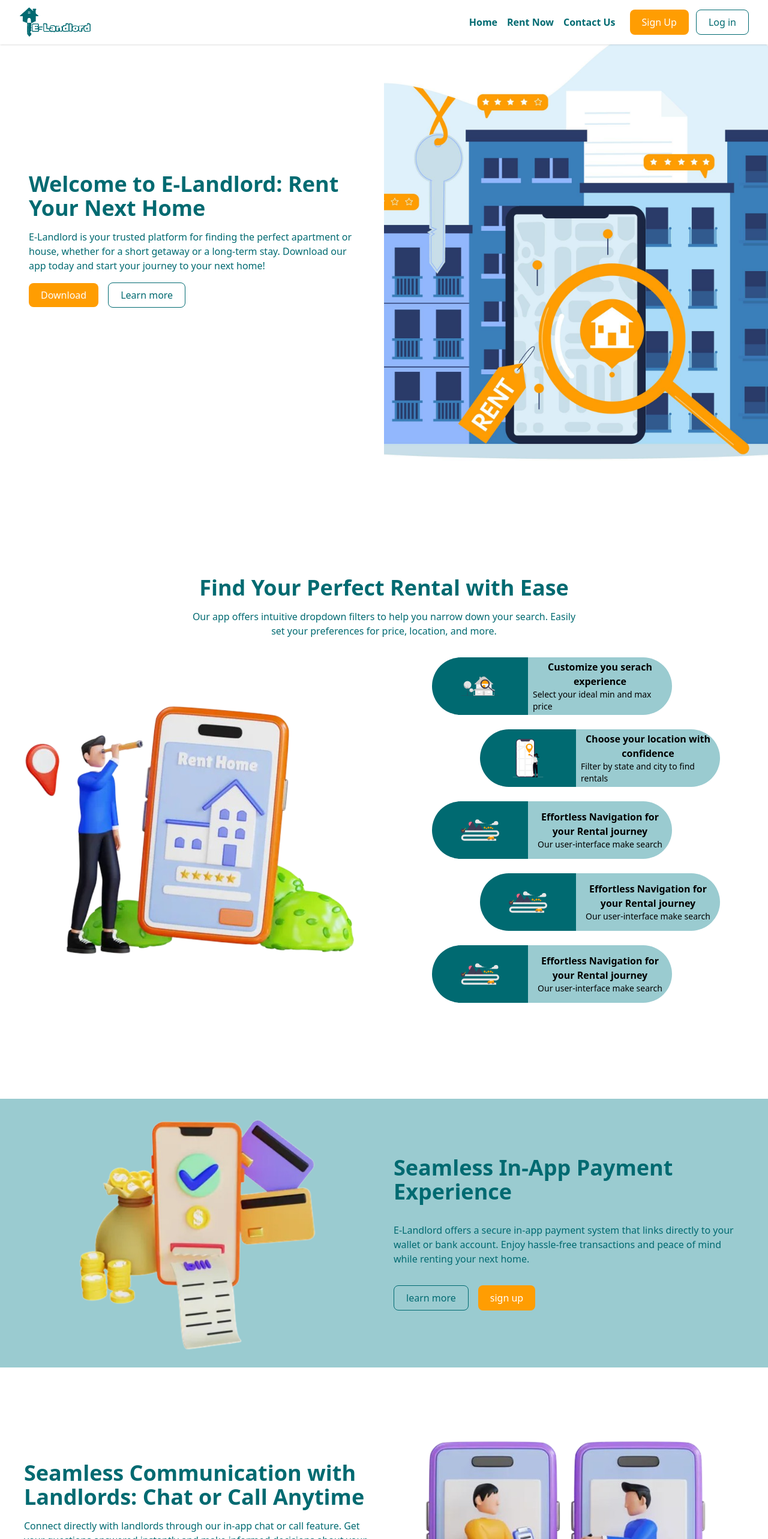
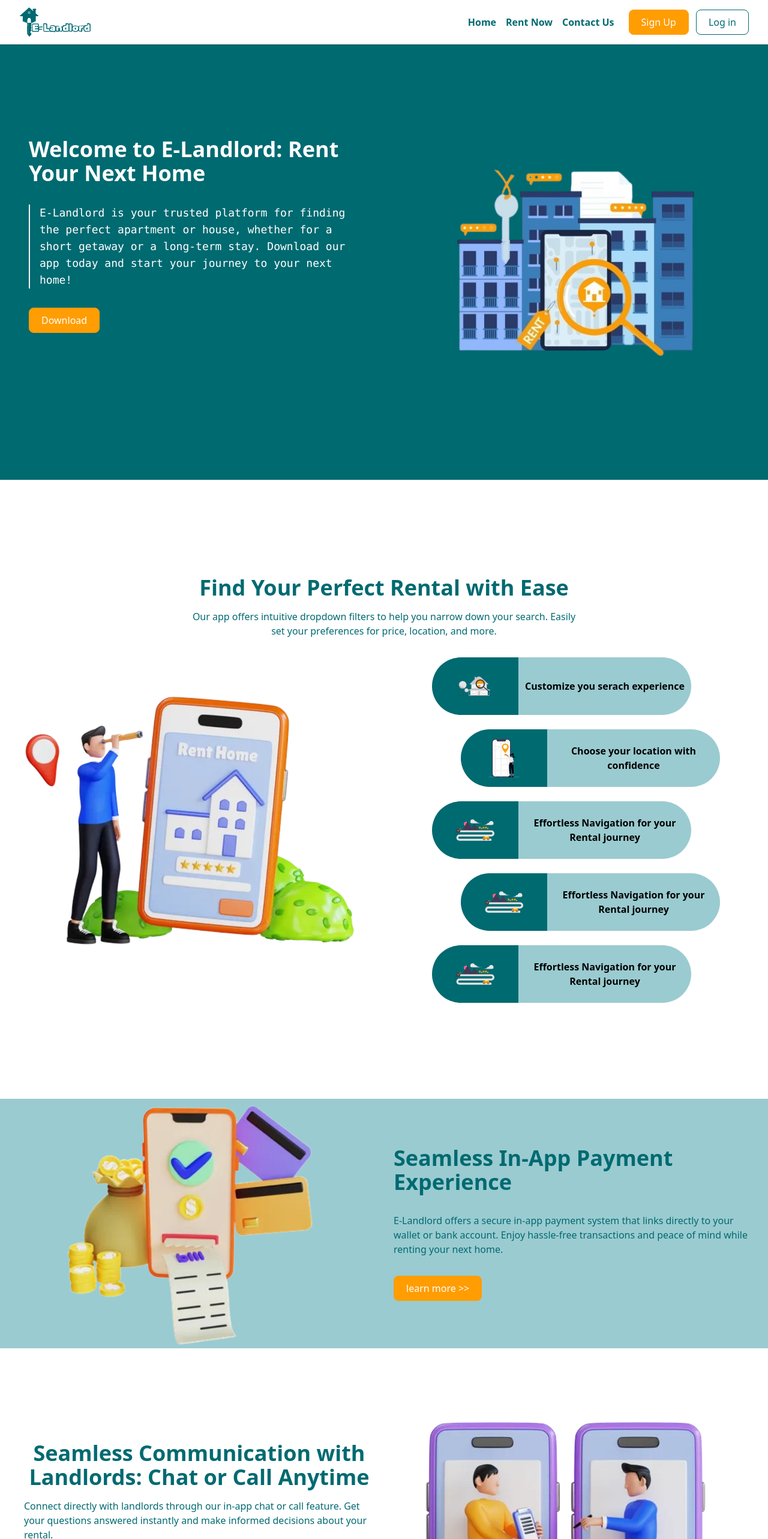
Before and after one commit to Hollajay/E-landlord-web, a React (Vite) app: page / in a window 1280 px wide. Shown: the top 2566 px of the page at 60% size. Built offline with nearby package versions, Linux system fonts and the light colour scheme.

Commit message:
new update

```diff
--- a/src/App.css
+++ b/src/App.css
@@ -1,4 +1,5 @@
 
 #root {
   max-width: 1280px;
+  margin: 0 auto;
 }
--- a/src/components/Button.tsx
+++ b/src/components/Button.tsx
@@ -6,7 +6,7 @@ interface buttonProps {
 
 export const Button = ({title, bgVariant }: buttonProps) => {
   return (
-    <button className={`px-5 py-2 rounded-lg font-medium  ${bgVariant === 'primary' ? 'bg-[#006A71]  text-[#F2EFE7]  ' :  bgVariant === 'secondary' ? 'bg-[#ff9d02] text-[#fff] ' : 'border border-[#006A71] text-[#006A71] '}  `}>
+    <button className={`px-5 py-2 rounded-lg font-medium  ${bgVariant === 'primary' ? 'bg-[#006A71]  text-[#F2EFE7]  ' :  bgVariant === 'secondary' ? 'bg-[#ff9d02] border border-[#ff9d02] text-[#fff] ' : 'border border-[#006A71] text-[#006A71] '}  `}>
       {title}
     </button>
   )
--- a/src/components/Footer.tsx
+++ b/src/components/Footer.tsx
@@ -7,13 +7,13 @@ import appleplay from "../assets/icon/apple (3).svg";
 
 export const Footer = () => {
   return (
-    <div className="p-12 w-full bg-[#006A71] relative mt-48 rounded-t-[50px]">
-      <div className="absolute top-[-35%] left-0 w-full ">
+    <div className="py-12 md:px-12 px-4 w-full bg-[#006A71] relative lg:mt-48 mt-44 lg:rounded-t-[50px]">
+      <div className="absolute lg:top-[-35%] top-[-17%] left-0 w-full ">
         <Newletter />
       </div>
 
       <div className=" grid grid-cols-[repeat(auto-fill,minmax(250px,1fr))] gap-4 w-full py-14 ">
-        <div className="flex flex-col">
+        <div className="flex flex-col gap-4">
           <div>
             <Icon type="logo" fill="#9ACBD0" />
           </div>
@@ -25,7 +25,7 @@ export const Footer = () => {
           <p></p>
         </div>
 
-        <div className="flex justify-center">
+        <div className="flex lg:justify-center">
           <ul className="text-lg text-[#9ACBD0] space-y-3">
             <li>About us</li>
             <li>Contact Us</li>
@@ -35,7 +35,7 @@ export const Footer = () => {
           </ul>
         </div>
 
-        <div className="flex justify-center">
+        <div className="flex lg:justify-center">
           <ul className="text-lg text-[#9ACBD0] space-y-3">
             <li>FAQ</li>
             <li>support</li>
@@ -57,7 +57,7 @@ export const Footer = () => {
               </a>
             ))}
           </div>
-          <div className="flex flex-col items-center justify-center gap-4 text-[#fff]">
+          <div className="flex flex-col items-start justify-center gap-4 text-[#fff]">
             <button className="bg-[#000] button-bounce gap-2 flex items-center justify-center p-2 rounded-lg h-14 ">
               <div className="">
                 <img className="w-9" src={googleplay} alt="googleicon" />
@@ -82,7 +82,7 @@ export const Footer = () => {
       </div>
 
       <div className="flex items-center justify-center">
-        <p className="font-mono text-[#ff9d02]">
+        <p className="font-mono text-[#ff9d02] text-sm text-center">
           © 2025 E-Landlord. All rights reserved.
         </p>
       </div>
--- a/src/components/Nav.tsx
+++ b/src/components/Nav.tsx
@@ -1,14 +1,17 @@
 
 import Icon from '../constant/icons/Icon'
 import { Button } from './Button'
+import { FaBars } from "react-icons/fa";
 
 export const Nav = () => {
   return (
     <div>
-        <nav className='w-full bg-[#fff] flex justify-between items-center py-3 px-8 shadow absolute top-0 left-0'>
+        <nav className='w-full bg-[#fff] flex justify-between items-center py-3 lg:px-8 px-4 shadow fixed top-0 left-0'>
            {/* <div><img className='w-28' src={logo} alt="logo" /> </div>   */}
           <div className=''><Icon fill='#006A71'  type="logo" /></div>
-           <div className='flex items-center space-x-6'>
+
+
+           <div className='hidden lg:flex items-center space-x-6'>
             <ul className='flex gap-4 font-semibold text-[#006A71]'>
                 <li className=''>Home</li>
                 <li>Rent Now</li>
@@ -21,6 +24,8 @@ export const Nav = () => {
                 <Button bgVariant='outline' title='Log in' />
             </div>
            </div>
+
+          <div className='lg:hidden'> <FaBars size={25} color='#006A71'/></div>
         </nav>
     </div>
   )
--- a/src/components/Newletter.tsx
+++ b/src/components/Newletter.tsx
@@ -2,11 +2,11 @@ import bgimg from '../assets/images/house-8571836_1280.jpg'
 
 export const Newletter = () => {
   return (
-    <div className="flex flex-col bg-amber-200 mx-28   relative rounded-4xl">
+    <div className="flex flex-col  lg:mx-28 mx-4  relative rounded-4xl">
         <div className='absolute left-0 top-0 h-full w-full rounded-4xl'><img className='w-full rounded-4xl h-full object-cover' src={bgimg} alt="bgimage" /></div>
 
 
-    <div className='z-10  text-white bg-[rgba(0,0,0,0.4)] p-10 h-full rounded-4xl space-y-3'>
+    <div className='z-10  text-white bg-[rgba(0,0,0,0.4)] lg:p-10 p-4  h-full rounded-4xl space-y-3'>
 
 
     <div className="flex flex-col gap-1  w-full ">
@@ -17,7 +17,7 @@ export const Newletter = () => {
     </div>
 
      <div className="flex flex-col ">
-      <div className="flex justify-between bg-white   p-1 rounded-2xl w-1/2">
+      <div className="flex justify-between bg-white   p-1 rounded-2xl md:w-1/2 ">
         <div className="">
           <input
             className="w-full h-full px-2  placeholder:text-[#] text-[#006A71] font-mono outline-0 text-sm"
--- a/src/features/Decription1.tsx
+++ b/src/features/Decription1.tsx
@@ -38,9 +38,9 @@ export const Decription1 = () => {
   ];
 
   return (
-    <div className="w-full flex flex-col my-20 py-20 items-center justify-center gap-8 ">
-      <div className="flex items-center flex-col w-2/4 gap-4">
-        <h1 className="font-bold text-4xl text-[#006A71]">
+    <div className="w-full flex flex-col lg:my-20 py-20 items-center justify-center gap-8 ">
+      <div className="flex items-center flex-col lg:w-2/4 gap-4">
+        <h1 className="font-bold text-4xl text-[#006A71] text-center">
           Find Your Perfect Rental with Ease
         </h1>
         <p className="text-center text-[#006A71]">
@@ -49,26 +49,26 @@ export const Decription1 = () => {
         </p>
       </div>
 
-      <div className="flex w-full">
-      <div className="w-1/2 flex items-center justify-center"><div><img src={bgIcon} alt="imgdev" /></div></div>
+      <div className="flex flex-col space-y-8 lg:flex-row w-full">
+      <div className="lg:w-1/2 flex items-center justify-center px-4"><div><img src={bgIcon} alt="imgdev" /></div></div>
 
 
-        <div className="w-1/2 flex items-center justify-center ">
-          <div className=" gap-6 w-full px-20 flex-col flex  ">
+        <div className="lg:w-1/2 w-full flex items-center justify-center ">
+          <div className=" gap-6 w-full lg:px-20 px-4 flex-col flex  ">
             {perfectRental.map((data, index) => (
-              <div key={index} className=" flex items-center even:justify-end  w-full">
+              <div key={index} className=" flex items-center even:justify-end  w-full ">
 
-                <div className="bg-[#006A71] h-24 rounded-l-full w-1/3  flex justify-center items-center">
+                <div className="bg-[#006A71] lg:h-24 h-20 rounded-l-full   w-[30%] flex justify-center items-center">
 
                   <img className="h-16 w-16" src={data.icon} alt="icons" />
 
                 </div>
 
-                <div className="flex items-center justify-center p-2 flex-col w-1/2 h-24 bg-[#9ACBD0] rounded-r-full">
+                <div className="flex items-center justify-center p-2 flex-col  w-[60%] lg:h-24 h-20 bg-[#9ACBD0] rounded-r-full">
 
                   <h2 className=" font-semibold text-center ">{data.title}</h2>
 
-                  <p className="text-sm  text-[]">{data.content}</p>
+
 
                 </div>
               </div>
--- a/src/features/Decription2.tsx
+++ b/src/features/Decription2.tsx
@@ -1,16 +1,20 @@
 import descripImg from '../assets/images/3dimg (4).png'
 export const Decription2 = () => {
   return (
-    <div className="w-full  flex p-6 py-28">
-      <div className="w-1/2 p-4 flex flex-col justify-center items-center gap-4">
-        <h1 className="text-4xl font-bold text-[#006A71]">Seamless Communication with Landlords: Chat or Call Anytime</h1>
+    <div className="w-full  flex lg:flex-row flex-col lg:p-6  lg:py-28 py-10">
+      <div className="lg:w-1/2 p-4 flex flex-col justify-center items-center gap-4">
+        <h1 className="text-4xl font-bold text-[#006A71] text-center">Seamless Communication with Landlords: Chat or Call Anytime</h1>
         <p className="text-[#006A71]">
           Connect directly with landlords through our in-app chat or call
           feature. Get your questions answered instantly and make informed
           decisions about your rental.
         </p>
 
-        <div className="flex items-center gap-3 justify-between ">
+        <div className="lg:hidden flex items-center justify-center">
+      <div><img src={descripImg} alt="description" /></div>
+      </div>
+
+        <div className="flex md:flex-row flex-col items-center gap-3 justify-between ">
           <div className="space-y-3">
             <div>💎</div>
             <h2 className="font-semibold text-2xl text-[#ff9d02]">Instant Access</h2>
@@ -31,7 +35,7 @@ export const Decription2 = () => {
         </div>
       </div>
 
-      <div className="w-1/2 flex items-center justify-center">
+      <div className="lg:w-1/2 lg:flex hidden items-center justify-center">
       <div><img src={descripImg} alt="description" /></div>
       </div>
     </div>
--- a/src/features/DownloadScreen.tsx
+++ b/src/features/DownloadScreen.tsx
@@ -3,15 +3,15 @@ import appleplay from "../assets/icon/apple (3).svg";
 
 export const DownloadScreen = () => {
   return (
-    <div className="bg-[#9ACBD0]  m-6 py-24 px-8 rounded-2xl flex flex-col items-center justify-center gap-3">
-      <h1 className="text-4xl font-bold text-[#006A71]">
+    <div className="bg-[#9ACBD0]  lg:m-6 m-4 lg:py-24 lg:px-8 p-4 rounded-2xl flex flex-col items-center justify-center gap-3">
+      <h1 className="text-4xl font-bold text-[#006A71] text-center">
         Download the E-landlord App
       </h1>
-      <p className="text-[#006A71]">
+      <p className="text-[#006A71] text-center">
         Get ready to find your perfect rental with just a few taps on your
         phone.
       </p>
-      <div className=" flex w-full items-center justify-center gap-4 text-[#fff]">
+      <div className=" flex md:flex-row flex-col w-full items-center justify-center gap-4 text-[#fff]">
         <button className="bg-[#000] flex items-center gap-2 justify-center p-2 rounded-lg h-14 ">
           <div className="">
             <img className="w-9" src={googleplay} alt="googleicon" />
--- a/src/features/Hero.tsx
+++ b/src/features/Hero.tsx
@@ -1,18 +1,20 @@
 import { Button } from "../components/Button";
 // import heroimg from "../assets/images/house-8571836_1280.jpg";
-import heroimg from "../assets/images/img1.jpg";
+import heroimg from "../assets/images/img1 (1).png";
 
 export const Hero = () => {
   return (
-    <div className="h-screen flex justify-between">
-      <div className="w-1/2 flex items-center justify-center flex-col px-12 gap-4">
-        <h1 className="text-4xl font-bold text-[#006A71]">
+    <div className=" bg-[#006A71] flex-col lg:flex-row lg:h-screen flex  lg:justify-between justify-center items-center   w-full space-y-10 lg:pt-6 pt-36">
+
+      <div className="lg:w-1/2  lg:bg-transparent  flex items-center justify-center flex-col md:px-12 px-4 gap-8 ">
+        <h1 className="text-4xl font-bold  text-[#fff]">
           Welcome to E-Landlord: Rent Your Next Home
         </h1>
-        <p className="text-[#006A71]">
-          E-Landlord is your trusted platform for finding the perfect apartment
+        <p className="text-[#fff] border-l-2 pl-4 text-lg font-mono">
+         E-Landlord is your trusted platform for finding the perfect apartment
           or house, whether for a short getaway or a long-term stay. Download
           our app today and start your journey to your next home!
+
         </p>
         <div className="w-full space-x-4">
           <Button bgVariant="secondary" title="Download" />
@@ -20,8 +22,8 @@ export const Hero = () => {
         </div>
       </div>
 
-      <div className="bg-[#FF914C] w-1/2">
-        <div className="w-full h-full">
+      <div className=" lg:w-1/2 flex">
+        <div className="w-full  h-96 px-4">
           <img
             className="h-full w-full object-cover"
             src={heroimg}
--- a/src/features/SecureScreen.tsx
+++ b/src/features/SecureScreen.tsx
@@ -3,14 +3,14 @@ import descripImg from "../assets/images/3dimg (5).png";
 
 export const SecureScreen = () => {
   return (
-    <div className="flex justify-between  p-6 bg-[#9ACBD0]">
-      <div className="w-1/2 flex items-center justify-center">
+    <div className="flex lg:flex-row flex-col justify-between   bg-[#9ACBD0]">
+      <div className="w-1/2 hidden lg:flex items-center justify-center">
         <div className="w-full flex items-center justify-center">
           <img className="w-2/3" src={descripImg} alt="description" />
         </div>
       </div>
 
-      <div className="w-1/2 flex-col flex items-center justify-center gap-8 p-4">
+      <div className="lg:w-1/2 flex-col flex items-center justify-center gap-8 p-4">
         <h1 className="text-4xl font-bold text-[#006A71]">
           Seamless In-App Payment Experience
         </h1>
@@ -19,9 +19,14 @@ export const SecureScreen = () => {
           to your wallet or bank account. Enjoy hassle-free transactions and
           peace of mind while renting your next home.
         </p>
-        <div className="flex w-full space-x-4">
-          <Button bgVariant="outline" title="learn more" />
-          <Button bgVariant="secondary" title="sign up " />
+
+        <div className="w-full flex lg:hidden items-center justify-center">
+          <img className="w-ful" src={descripImg} alt="description" />
+        </div>
+
+        <div className="flex justify-center lg:justify-start w-full space-x-4">
+          <Button bgVariant="secondary" title="learn more >>" />
+          {/* <Button bgVariant="secondary" title="sign up " /> */}
         </div>
       </div>
     </div>
--- a/src/index.css
+++ b/src/index.css
@@ -9,7 +9,6 @@
 
 @theme {
   --color-light-100: var(--bg);
-
   --shadow-2xs: 0 1px rgb(0 0 0 / 0.05);
   --shadow-3xs: 1px 4px rgb(0 0 0 / 0.05);
   --shadow-pro: 10px 6px 12px 2px rgb(154 191 128 / 0.2);
```
Also changed, not shown: src/assets/images/img1 (1).png (added).
